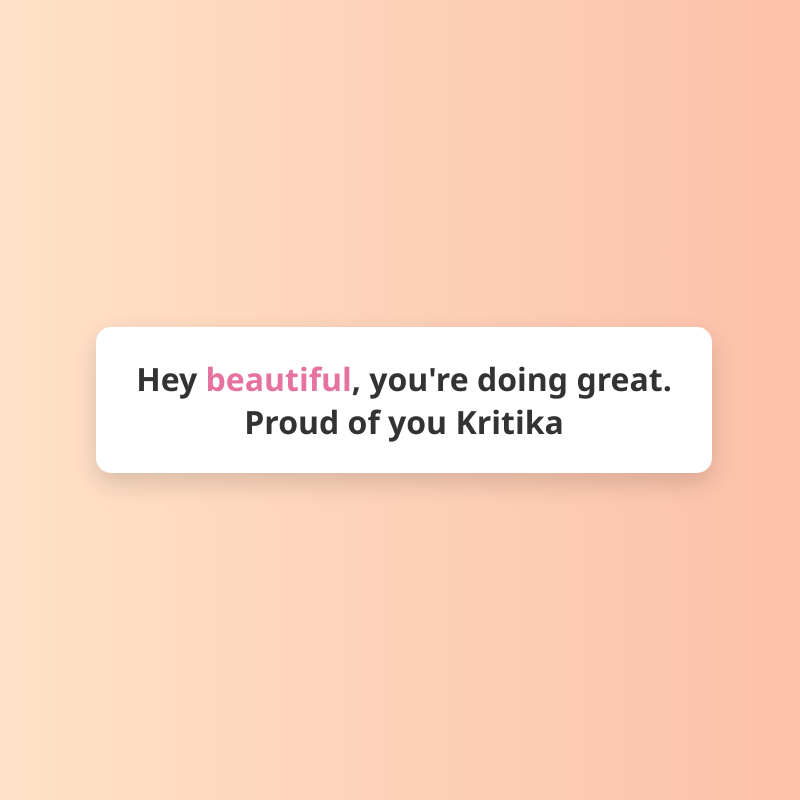
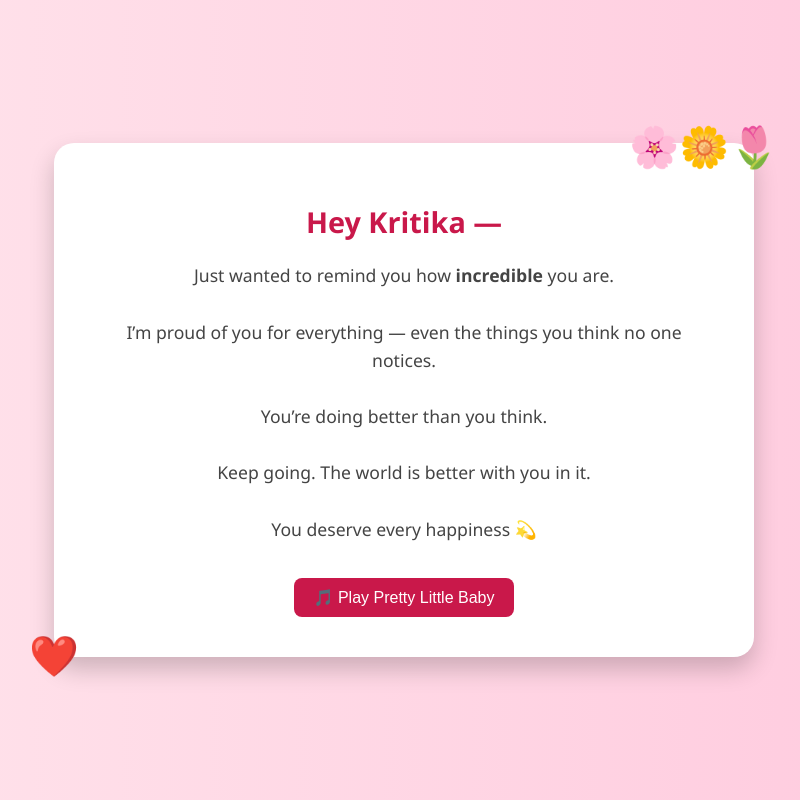
Before and after one commit to atbhairam/mypage, a plain HTML site: page index.html in a window 1280 px wide. Shown: the whole page, without its empty margins (236-1036 px from the left). Drawn offline with Linux system fonts and the light colour scheme.

Commit message:
Update index.html

```diff
--- a/index.html
+++ b/index.html
@@ -2,43 +2,97 @@
 <html lang="en">
 <head>
   <meta charset="UTF-8">
-  <title>Encouragement</title>
+  <title>For Kritika 💖</title>
   <style>
     body {
       margin: 0;
       padding: 0;
+      background: linear-gradient(to right, #ffe5ec, #ffc8dd);
+      font-family: 'Segoe UI', Tahoma, Geneva, Verdana, sans-serif;
+      display: flex;
+      align-items: center;
+      justify-content: center;
       height: 100vh;
-      display: flex;
-      justify-content: center;
-      align-items: center;
-      background: linear-gradient(to right, #ffecd2, #fcb69f);
-      font-family: 'Segoe UI', Tahoma, Geneva, Verdana, sans-serif;
+      overflow: hidden;
     }
 
-    .message {
+    .card {
       background: white;
-      padding: 30px 40px;
-      border-radius: 15px;
-      box-shadow: 0 10px 25px rgba(0, 0, 0, 0.15);
+      padding: 40px 50px;
+      border-radius: 20px;
+      box-shadow: 0 12px 25px rgba(0, 0, 0, 0.2);
       text-align: center;
+      max-width: 600px;
+      position: relative;
     }
 
-    .message h1 {
-      font-size: 2em;
-      color: #333;
-      margin: 0;
+    .card h1 {
+      font-size: 1.8em;
+      color: #c9184a;
+      margin-bottom: 20px;
     }
 
-    .highlight {
-      color: #e6739f;
-      font-weight: bold;
+    .card p {
+      font-size: 1.1em;
+      color: #444;
+      line-height: 1.6;
+    }
+
+    .emoji {
+      font-size: 1.5em;
+    }
+
+    .flowers {
+      position: absolute;
+      top: -25px;
+      right: -25px;
+      font-size: 2.5em;
+    }
+
+    .heart {
+      position: absolute;
+      bottom: -25px;
+      left: -25px;
+      font-size: 2.5em;
+    }
+
+    .audio-control {
+      margin-top: 25px;
+    }
+
+    .audio-control button {
+      background-color: #c9184a;
+      color: white;
+      border: none;
+      padding: 10px 20px;
+      border-radius: 8px;
+      font-size: 1em;
+      cursor: pointer;
+      margin-top: 10px;
+    }
+
+    .audio-control button:hover {
+      background-color: #a8123a;
     }
   </style>
 </head>
 <body>
-  <div class="message">
-    <h1>Hey <span class="highlight">beautiful</span>, you're doing great.<br>
-    Proud of you Kritika </h1>
+  <div class="card">
+    <div class="flowers">🌸🌼🌷</div>
+    <div class="heart">❤️</div>
+    <h1>Hey Kritika —</h1>
+    <p>
+      Just wanted to remind you how <strong>incredible</strong> you are.<br><br>
+      I’m proud of you for everything — even the things you think no one notices.<br><br>
+      You’re doing better than you think.<br><br>
+      Keep going. The world is better with you in it.<br><br>
+      You deserve every happiness 💫
+    </p>
+
+    <div class="audio-control">
+      <audio id="bgMusic" src="YOUR_MUSIC_URL_HERE.mp3"></audio>
+      <button onclick="document.getElementById('bgMusic').play()">🎵 Play Pretty Little Baby</button>
+    </div>
   </div>
 </body>
 </html>
```
